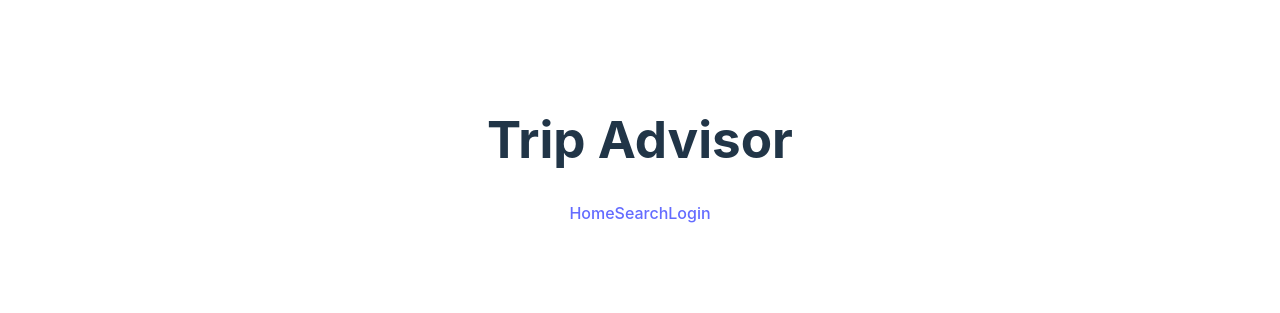
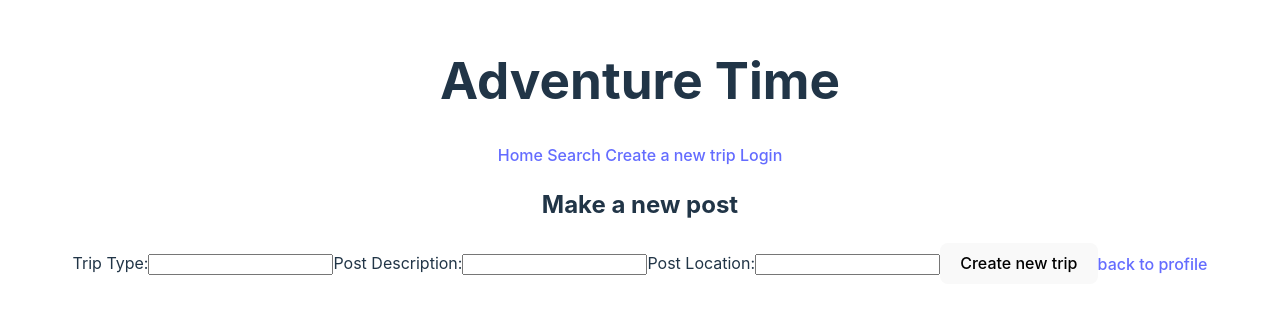
Before and after one commit to Capstone-Kyra/front, a React (Vite) app: page /newTrip in a window 1280 px wide. Shown: the part 249-562 px from the top of the page. Built offline with nearby package versions, Linux system fonts and the light colour scheme; no server answers.

Commit message:
new trip and fix bugs

```diff
--- a/src/App.jsx
+++ b/src/App.jsx
@@ -11,6 +11,7 @@
 import SearchBar from './components/SearchBar';
 import jwtDecode from 'jwt-decode';
 import Homepage from './components/HomePage';
+import NewTrip from './components/NewTrip';
 //  import AdminDashboard from './components/AdminDashboard';
 
 function App() {
@@ -51,10 +52,11 @@
 
   return (
     <>
-      <h1>Trip Advisor</h1>
+      <h1>Adventure Time</h1>
       <nav>
-      <Link to='/'>Home</Link>
-      <Link to='/searchbar'>Search</Link>
+      <Link to='/'>Home </Link>
+      <Link to='/searchbar'>Search </Link>
+      <Link to ='/newTrip'>Create a new trip </Link>
 
         {
           userInfo ? "" : <Link to="/login">Login</Link>
@@ -73,6 +75,7 @@
         <Route path='/' element = {<Homepage/>} />
         <Route path='/trips' element = {<AllTrips allTripsData={allTripsData} />} />
         <Route path='/trips/:id' element = {<SingleTrip allTripsData={allTripsData} />} />
+        <Route path='/newTrip' element = { <NewTrip />} />
         <Route path='/register' element = {<Register />} />
         {/* <Route path='/login' element = {<Login />} /> */}
         <Route path='/login' element={<Login setUserInfo={setUserInfo}/>} />
--- a/src/components/NewTrip.jsx
+++ b/src/components/NewTrip.jsx
@@ -3,33 +3,76 @@
 import { Link } from 'react-router-dom';
 
 export default function NewTrip() {
-    const [title, setTitle] = useState('');
-    const [descripion, setDescription] = useState('');
+    const [type, setType] = useState('');
+    const [description, setDescription] = useState('');
+    const [location, setLocation] = useState('');
     const TOKEN = localStorage.getItem('token');
     const navigate = useNavigate();
 
-    async function sendPostRequest(event, username, password) {
+    async function sendPostRequest(event) {
         event.preventDefault();
+        const TOKEN = localStorage.getItem('token')
+        console.log('???', TOKEN)
         try {
             //fix the routing on this
-            const response = await fetch("https://localhost:3000", {
+            const response = await fetch("http://localhost:3000/api/trips1", {
                 method: "POST",
                 headers: {
                     "Content-Type": "application/json",
                     'Authorization': `Bearer ${TOKEN}`
                 },
                 body: JSON.stringify({
-                    post: {
-                    title: title,
-                    descripion: description
-                    }
+
+                    location: location,
+                    type: type,
+                    description: description,
+
+
+
+
+
                 })
         })
-
+     console.log(response)
         const translatedData = await response.json();
-
+        console.log(translatedData)
         } catch(error) {
             console.log(error);
         }
     }
+    return(
+<div>
+
+<h2>Make a new post</h2>
+<form onSubmit={sendPostRequest}>
+    <label htmlFor="post-title">Trip Type:
+        <input
+        type="text"
+        value={type}
+        onChange = {(event) => {
+            setType(event.target.value)}}
+        />
+    </label>
+    <label htmlFor="post-desc">Post Description:
+    <input
+    type="text"
+    value={description}
+    onChange = {(event) => {
+        setDescription(event.target.value)}}/></label>
+        <label htmlFor="post-loc">Post Location:
+    <input
+    type="text"
+    value={location}
+    onChange = {(event) => {
+        setLocation(event.target.value)}}/></label>
+
+    <button type="submit">Create new trip</button>
+    <Link to= '/profile'>back to profile</Link>
+
+</form>
+        </div>
+
+
+
+    )
 }
```
